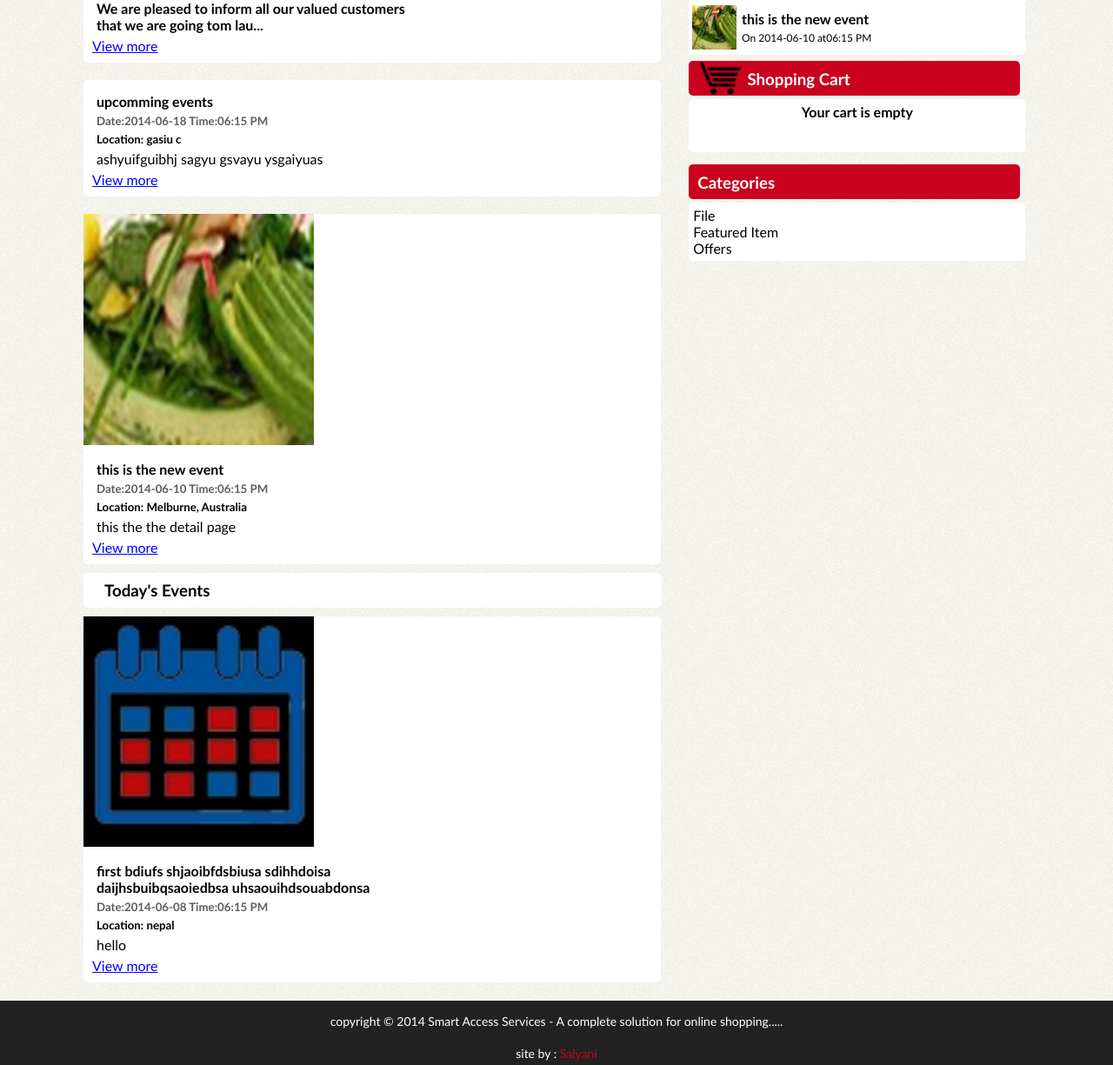
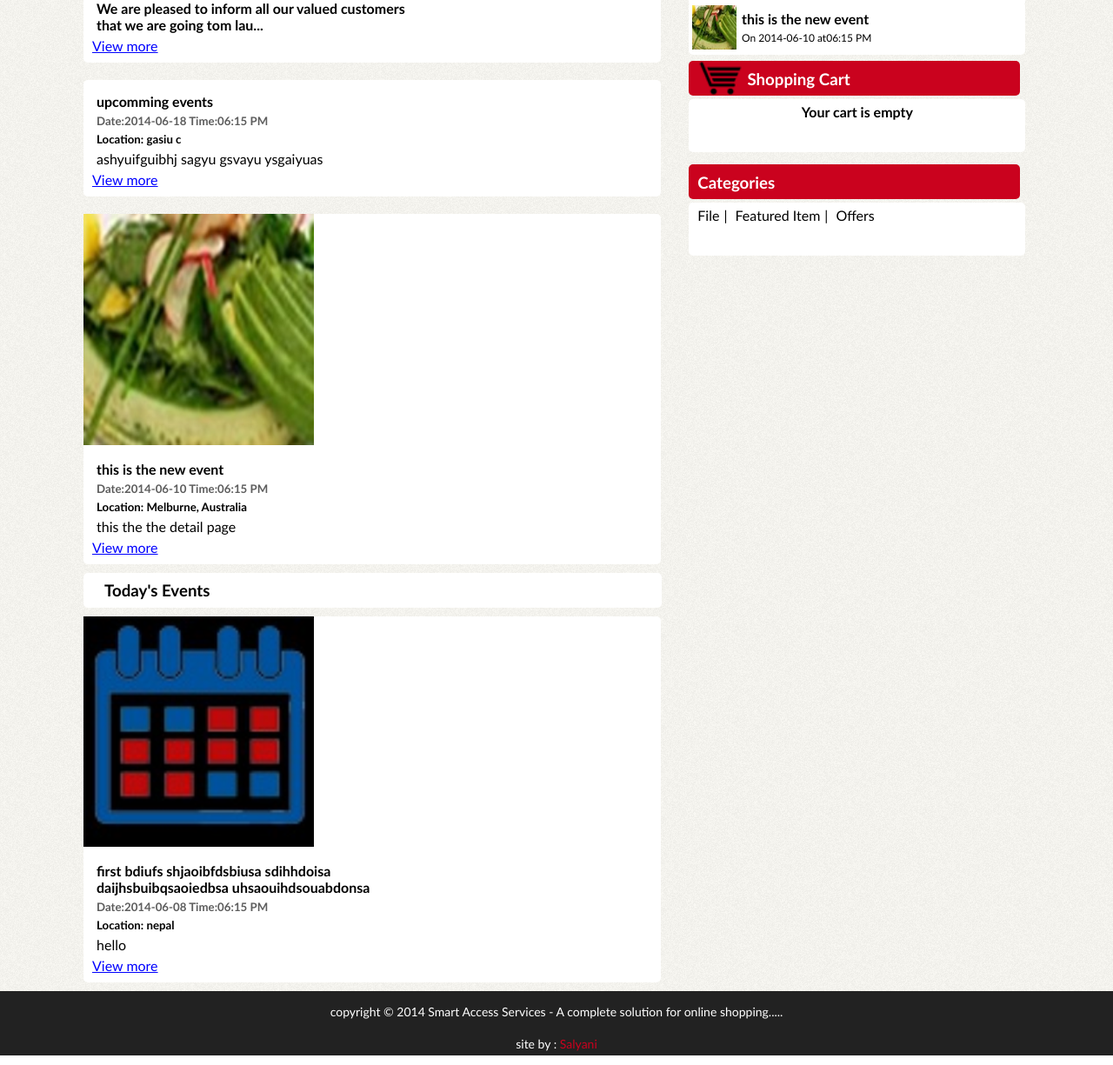
Before and after one commit to infotechnab/SmartCart, a CodeIgniter app: page /bnw/index.php/view/events in a window 1280 px wide. Shown: the part 545-1770 px from the top of the page at 87% size. Run offline with CodeIgniter, Linux system fonts and the light colour scheme; data comes from the database, SQL or seed files in the repository; data that the repository does not hold is empty; some libraries are stand-ins or nearby versions.

Commit message:
some css on login

```diff
--- a/application/controllers/bnw.php
+++ b/application/controllers/bnw.php
@@ -2124,7 +2124,7 @@ class bnw extends CI_Controller {
             $this->form_validation->set_rules('user_lname', 'Last Name', 'trim|regex_match[/^[a-z,0-9,A-Z]{2,15}$/]|required|xss_clean|max_length[200]');
             $this->form_validation->set_rules('user_email', 'User email', 'trim|regex_match[/^[\w-\.]+@([\w-]+\.)+[\w-]{2,4}$/]|required|xss_clean|max_length[200]');
             $this->form_validation->set_rules('user_pass', 'Password', 'trim|regex_match[/^[a-z,0-9,A-Z]{5,35}$/]|required|xss_clean|md5|max_length[200]');
-            $this->form_validation->set_rules('user_type', 'User Type', 'trim|regex_match[/^[a-z,0-9,A-Z]{5,35}$/]|required|xss_clean|max_length[200]');
+           // $this->form_validation->set_rules('user_type', 'User Type', 'trim|regex_match[/^[a-z,0-9,A-Z]{5,35}$/]|required|xss_clean|max_length[200]');
             if ($this->form_validation->run() == FALSE) {
 
                 $this->load->view('bnw/users/addNew');
--- a/application/views/templates/sidebarview.php
+++ b/application/views/templates/sidebarview.php
@@ -96,18 +96,15 @@ $this->load->helper('currency');
     <!-- till here-->
     <a class="sideLink" href="<?php echo base_url() . "index.php/view/index" ?>"><div class="redColouredDiv" id='sidebarContent'><h3>Categories</h3></div></a>
 <div class='sidebarContentNext' style="z-index: 1;">
-    <?php foreach ($category as $catList) {
+    <?php $count = count($category);
+ $i = 0;
+    foreach ($category as $catList) {
         $category_id = $catList->id;
         $name= $catList->category_name;
         ?>
 
-    <a class="categoryLink" href="<?php echo base_url() . "index.php/view/category/" . $category_id ?>"><?php echo $name; ?></a><br/>
+    <a class="categoryLink" href="<?php echo base_url() . "index.php/view/category/" . $category_id ?>"><?php echo $name; ?></a><?php if(++$i === $count) { echo ""; } else{ echo "|"; }
 
-
-
-
-
-        <?php
     } ?>
 </div>
  <!--   <div class="redColouredDiv" id='sidebarContent'><h3>Sponsors</h3></div>
--- a/content/uploads/styles/styles.css
+++ b/content/uploads/styles/styles.css
@@ -126,7 +126,7 @@ body
 #loginWhiteBox
 {
     margin: 0 auto 0 auto;
-    padding: 0px;
+    padding: 1%;
     height: auto;
     background-color: #fff;
 }
@@ -212,7 +212,7 @@ body
 #loginBackground
 {
     margin: 0;
-    padding: 0px 0px 15px 0px;
+    padding: 0px 0px 0px 0px;
     background: url('../images/ContentBackGround.png');
     background-repeat: repeat;
     width: 100%;
@@ -282,7 +282,7 @@ body
 #login
 {
     margin: 0px;
-    padding:20px 0 20px 0;
+   // padding:20px 0 20px 0;
     background-color: #fff;
     height: auto;
     width: 100%;
@@ -300,7 +300,7 @@ body
 #outerBorder
 {
 
-    margin: 2% 2% 2% 2%;
+    margin: 2% 2% 0% 2%;
     padding: 0px;
     border: 1px solid #e1dfdf;
     min-height: 350px;
@@ -310,7 +310,7 @@ body
 .loginLeft
 {
 
-    margin: 3%;
+    margin: 0% 3% 0% 3%;
     padding: 1%;
     float: left;
 }
@@ -570,7 +570,7 @@ body
 
 #footer
 {
-    margin: 11px 0px 0px 0px;
+    margin: 0px 0px 0px 0px;
     padding: 0px;
     background-color: #222222;
     width: 100%;
@@ -634,7 +634,7 @@ div.vertical-line{
     background-color: black;
     height: 270px;
     float: left;
-    margin: 40px 40px 40px 0px;
+    margin: 30px 40px 30px 0px;
 }
 #verticalOr
 {
@@ -821,9 +821,13 @@ div.vertical-line{
     {
         width: 95%;
     }
-    #headerContent, #contentWrapper, #loginWhiteBox
+    #headerContent, #contentWrapper
     {
         width: 82%;
+    }
+    #loginWhiteBox
+    {
+        width: 80%;
     }
     #headerLogo
     {
@@ -908,9 +912,13 @@ div.vertical-line{
     {
         width: 95%;
     }
-    #headerContent, #contentWrapper, #loginWhiteBox
+    #headerContent, #contentWrapper
     {
         width: 85%;
+    }
+    #loginWhiteBox
+    {
+        width: 83%;
     }
     #headerLogo
     {
@@ -989,9 +997,13 @@ div.vertical-line{
     {
         width: 95%;
     }
-    #headerContent, #contentWrapper, #loginWhiteBox
+    #headerContent, #contentWrapper
     {
         width: 95%;
+    }
+    #loginWhiteBox
+    {
+        width: 93%;
     }
     #headerLogo
     {
@@ -1227,7 +1239,7 @@ div.vertical-line{
         margin: 11px 0px 10px 0px;
     }
     #signupHeader{
-        min-width: 75%; float: left; padding: 0% 0% 0% 17; margin: -11.5% 0% 0% 0%;
+        min-width: 75%; float: left; padding: 0% 0% 0% 17%; margin: -11.5% 0% 0% 0%;
     }
     /* slider starts*/
     #slideshow #slideshowWindow .slide
@@ -1981,9 +1993,13 @@ a.sideLink :hover
 .sidebarContentNext a.categoryLink:link
 {
     color:black;
+
+    margin: 5px;
 }
 .sidebarContentNext a.categoryLink:hover
 {
     color:red;
     text-decoration: underline;
-}
+
+    margin: 5px;
+}
```
Also changed, not shown: application/controllers/payment.php (+6 -6 lines).
